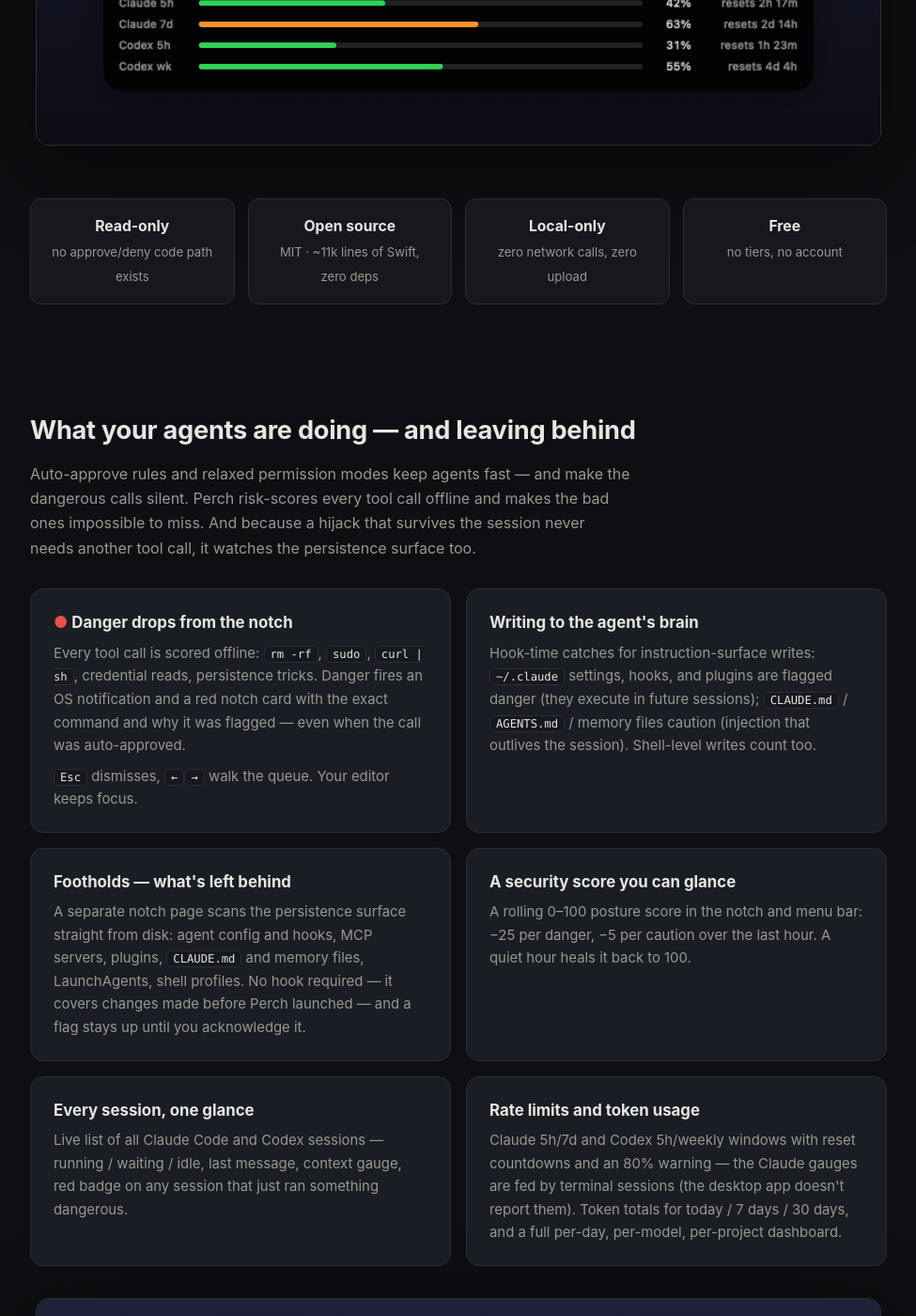
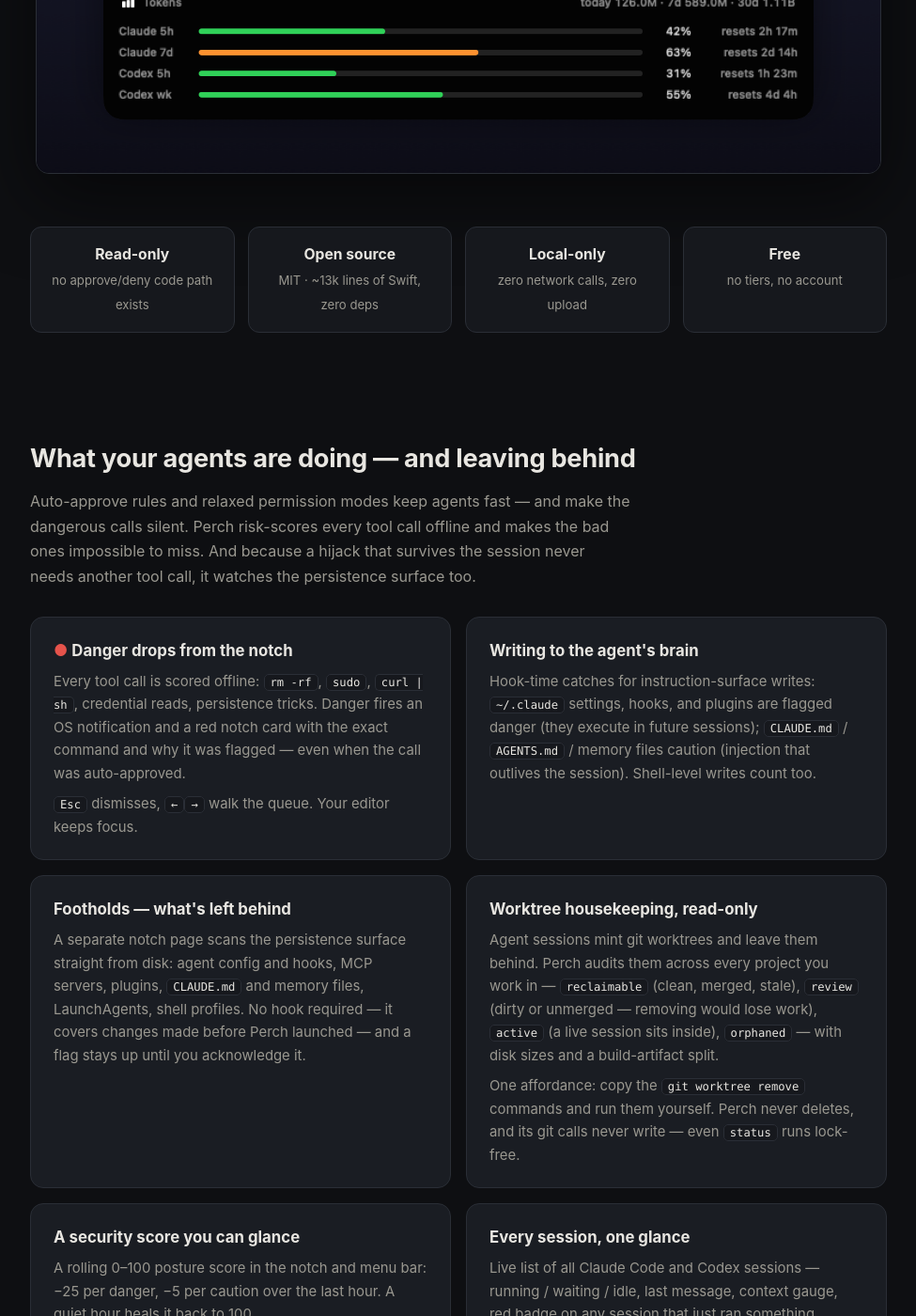
Before and after one commit to theMobiusStrip/theMobiusStrip.github.io, a Jekyll site: the page perch/index.html, which Jekyll copies as it is, in a window 1280 px wide and 1400 px high, scrolled down 1097 px. Shown: the whole window at 94% size, without its empty margins (152-1127 px from the left). Built offline with Jekyll 4.4.1, drawn with Linux system fonts in a browser that asks for light colours; some of the changed text lies outside the part shown.

Commit message:
Sync Perch landing with worktree housekeeping
Adds the worktree-audit feature card and window screenshot, refreshes
the notch/integrity/usage renders (the notch now carries worktree and
token glance lines), and updates the line-count claim.

```diff
--- a/perch/index.html
+++ b/perch/index.html
@@ -230,7 +230,7 @@
   <header>
     <span class="eyebrow">Open source · Free · Local-only · Read-only</span>
     <h1>Your coding agents will say they're fine.<br><span class="gold">Perch lets you see for yourself.</span></h1>
-    <p class="sub">A read-only macOS notch and menu bar monitor for Claude Code and Codex. Every session, every dangerous command, every foothold left behind — in your line of sight, without your terminal ever losing focus.</p>
+    <p class="sub">A read-only macOS notch and menu bar monitor for Claude Code and Codex. Every session, every dangerous command, every foothold and stale worktree left behind — in your line of sight, without your terminal ever losing focus.</p>
     <div class="cta-row">
       <a class="btn btn-gold" href="https://github.com/theMobiusStrip/perch/releases/latest">Download for Mac</a>
       <a class="btn btn-ghost" href="https://github.com/theMobiusStrip/perch">View source</a>
@@ -242,7 +242,7 @@
 
     <div class="trust">
       <div><b>Read-only</b><span>no approve/deny code path exists</span></div>
-      <div><b>Open source</b><span><a href="https://github.com/theMobiusStrip/perch">MIT · ~11k lines of Swift, zero deps</a></span></div>
+      <div><b>Open source</b><span><a href="https://github.com/theMobiusStrip/perch">MIT · ~13k lines of Swift, zero deps</a></span></div>
       <div><b>Local-only</b><span>zero network calls, zero upload</span></div>
       <div><b>Free</b><span>no tiers, no account</span></div>
     </div>
@@ -266,6 +266,11 @@
         <p>A separate notch page scans the persistence surface straight from disk: agent config and hooks, MCP servers, plugins, <code>CLAUDE.md</code> and memory files, LaunchAgents, shell profiles. No hook required — it covers changes made before Perch launched — and a flag stays up until you acknowledge it.</p>
       </div>
       <div class="card">
+        <h3>Worktree housekeeping, read-only</h3>
+        <p>Agent sessions mint git worktrees and leave them behind. Perch audits them across every project you work in — <code>reclaimable</code> (clean, merged, stale), <code>review</code> (dirty or unmerged — removing would lose work), <code>active</code> (a live session sits inside), <code>orphaned</code> — with disk sizes and a build-artifact split.</p>
+        <p>One affordance: copy the <code>git worktree remove</code> commands and run them yourself. Perch never deletes, and its git calls never write — even <code>status</code> runs lock-free.</p>
+      </div>
+      <div class="card">
         <h3>A security score you can glance</h3>
         <p>A rolling 0–100 posture score in the notch and menu bar: −25 per danger, −5 per caution over the last hour. A quiet hour heals it back to 100.</p>
       </div>
@@ -280,6 +285,9 @@
     </div>
     <div class="shot">
       <img src="img/integrity.png" alt="Perch Footholds page: the agent persistence surface — config, hooks, MCP servers, memory, LaunchAgents, shell profiles — with recent-change flags" width="1200" height="920" loading="lazy" decoding="async">
+    </div>
+    <div class="shot">
+      <img src="img/worktrees.png" alt="Perch Worktrees window: count, total size, and reclaimable tiles; per-project rows with reclaimable, review, active, and orphaned tier badges; a Copy cleanup commands button — read-only, Perch never deletes" width="1360" height="1160" loading="lazy" decoding="async">
     </div>
     <div class="shot">
       <img src="img/usage.png" alt="Perch token usage dashboard with daily stacked chart and per-agent, per-model, per-project breakdowns" width="1520" height="1560" loading="lazy" decoding="async">
```
Also changed, not shown: perch/img/notch.png, perch/img/usage.png, perch/img/worktrees.png (added).
